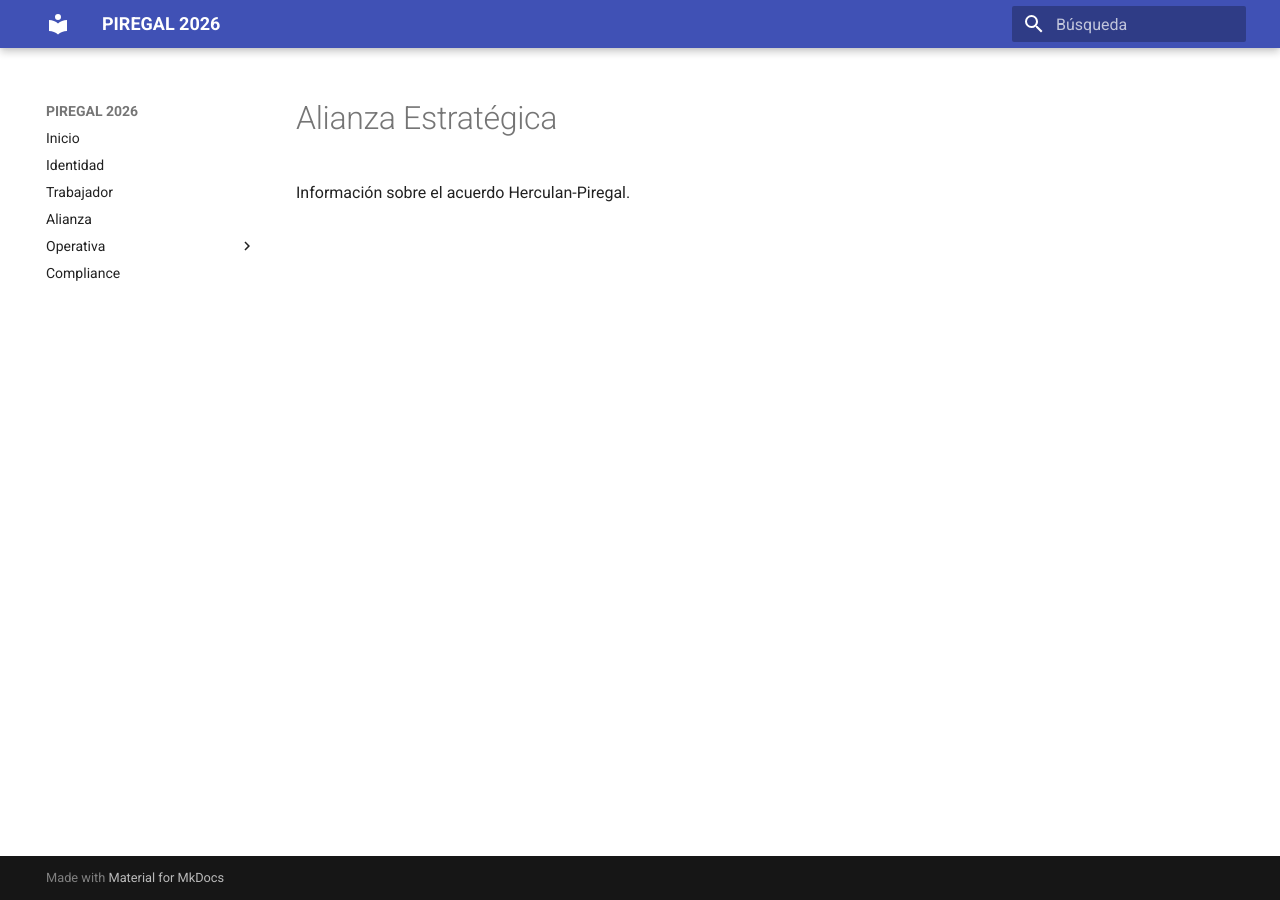
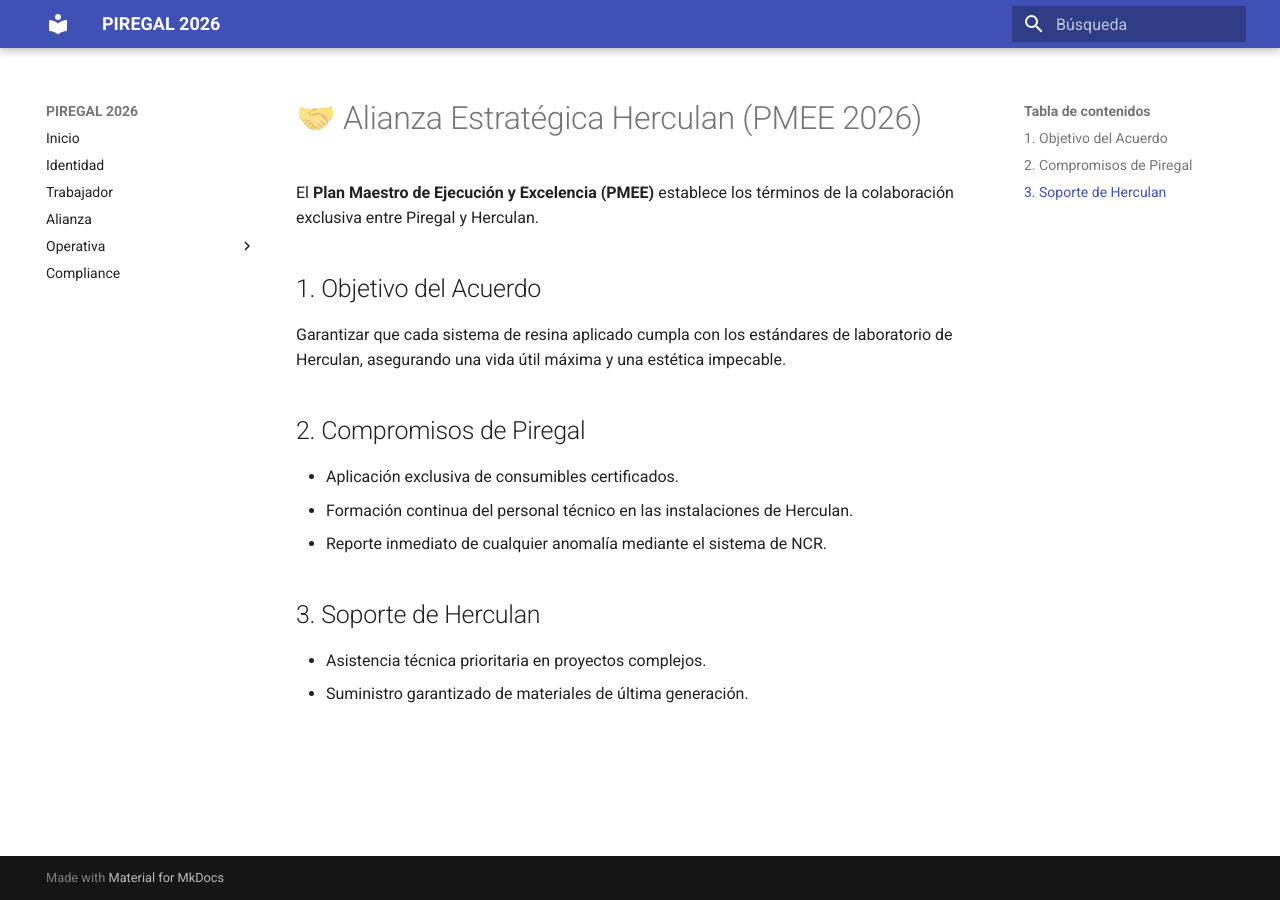
Before and after one commit to bernardezgatosergio-ai/piregal-governance, an MkDocs documentation site: the page built from docs/v3-alianza/pmee.md, in a window 1280 px wide. Built offline with MkDocs 1.6.1 and Material for MkDocs 9.7.7, drawn with Linux system fonts in a browser that asks for light colours.

Commit message:
Update pmee.md

```diff
--- a/docs/v3-alianza/pmee.md
+++ b/docs/v3-alianza/pmee.md
@@ -1,2 +1,15 @@
-# Alianza Estratégica
-Información sobre el acuerdo Herculan-Piregal.
+# 🤝 Alianza Estratégica Herculan (PMEE 2026)
+
+El **Plan Maestro de Ejecución y Excelencia (PMEE)** establece los términos de la colaboración exclusiva entre Piregal y Herculan.
+
+## 1. Objetivo del Acuerdo
+Garantizar que cada sistema de resina aplicado cumpla con los estándares de laboratorio de Herculan, asegurando una vida útil máxima y una estética impecable.
+
+## 2. Compromisos de Piregal
+* Aplicación exclusiva de consumibles certificados.
+* Formación continua del personal técnico en las instalaciones de Herculan.
+* Reporte inmediato de cualquier anomalía mediante el sistema de NCR.
+
+## 3. Soporte de Herculan
+* Asistencia técnica prioritaria en proyectos complejos.
+* Suministro garantizado de materiales de última generación.
```
